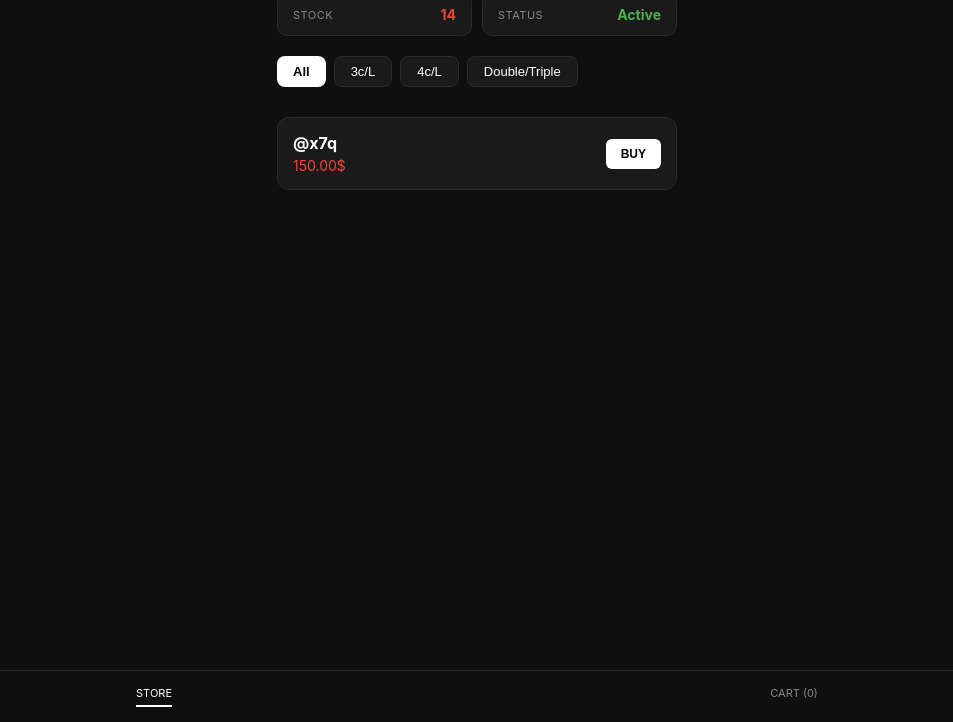
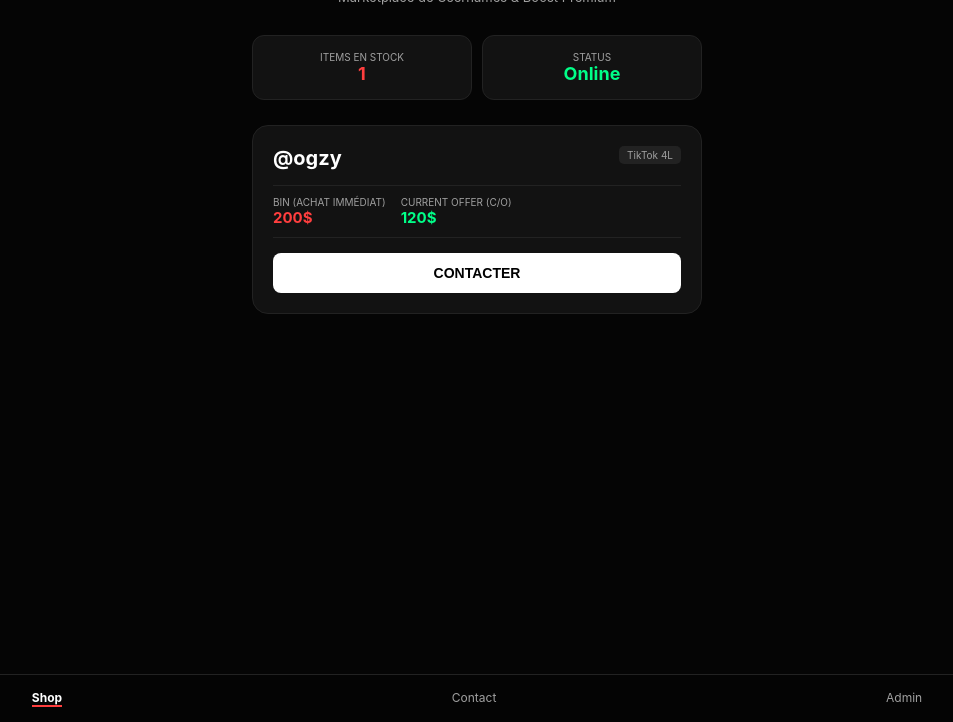
Before and after one commit to d-z-d/site-template, a plain HTML site: page index.html in a window 1280 px wide. Shown: the part 78-800 px from the top of the page, without its empty margins (163-1116 px from the left). Drawn offline with Linux system fonts and the light colour scheme.

Commit message:
Update index.html

```diff
--- a/index.html
+++ b/index.html
@@ -3,106 +3,254 @@
 <head>
     <meta charset="UTF-8">
     <meta name="viewport" content="width=device-width, initial-scale=1.0">
-    <title>OG Market WebApp</title>
+    <title>OGzy V2 - Premium Market</title>
     <style>
         :root {
-            --bg: #0f0f0f;
-            --card: #1a1a1a;
-            --accent: #ff3e3e; /* Couleur MW de ton image */
+            --bg: #050505;
+            --card: #121212;
+            --accent: #ff3e3e;
             --text: #ffffff;
-            --dim: #888888;
-            --border: #2b2b2b;
+            --dim: #a0a0a0;
+            --border: #222;
+            --success: #00ff88;
         }
 
         body {
             background: var(--bg);
             color: var(--text);
-            font-family: 'Inter', -apple-system, sans-serif;
-            margin: 0; padding: 20px;
-            display: flex; flex-direction: column; align-items: center;
+            font-family: -apple-system, system-ui, sans-serif;
+            margin: 0; padding: 0;
+            padding-bottom: 80px;
         }
 
-        /* Header style image */
-        .market-title { font-size: 22px; font-weight: 800; margin-bottom: 25px; }
-        .market-title span { color: var(--accent); }
+        /* --- UI COMPONENTS --- */
+        .container { max-width: 450px; margin: 0 auto; padding: 20px; }
 
-        /* Stats Boxes */
-        .stats-row { display: flex; gap: 10px; width: 100%; max-width: 400px; margin-bottom: 20px; }
-        .stat-box {
-            background: var(--card); flex: 1; padding: 12px 15px;
-            border-radius: 10px; border: 1px solid var(--border);
-            display: flex; justify-content: space-between; align-items: center;
+        .header { text-align: center; margin-bottom: 30px; }
+        .header h1 { font-size: 35px; font-weight: 900; margin: 0; letter-spacing: -1.5px; }
+        .header h1 span { color: var(--accent); }
+        .header p { color: var(--dim); font-size: 13px; margin-top: 5px; }
+
+        .stats-grid { display: grid; grid-template-columns: 1fr 1fr; gap: 10px; margin-bottom: 25px; }
+        .stat-card {
+            background: var(--card); border: 1px solid var(--border);
+            padding: 15px; border-radius: 12px; text-align: center;
         }
-        .label { color: var(--dim); font-size: 11px; text-transform: uppercase; letter-spacing: 0.5px; }
-        .val { font-weight: bold; font-size: 14px; }
-        .val.active { color: #4CAF50; }
+        .stat-card small { color: var(--dim); font-size: 10px; text-transform: uppercase; display: block; }
+        .stat-card b { font-size: 18px; color: var(--accent); }
 
-        /* Filtres horizontaux */
-        .filters {
-            display: flex; gap: 8px; width: 100%; max-width: 400px;
-            overflow-x: auto; padding-bottom: 10px; scrollbar-width: none;
+        /* --- ITEMS & BIDDING --- */
+        .item {
+            background: var(--card); border: 1px solid var(--border);
+            border-radius: 16px; padding: 20px; margin-bottom: 15px;
+            transition: transform 0.2s;
         }
-        .filter-btn {
-            background: var(--card); border: 1px solid var(--border);
-            color: var(--text); padding: 7px 16px; border-radius: 8px;
-            font-size: 13px; cursor: pointer; white-space: nowrap;
-        }
-        .filter-btn.active { background: #fff; color: #000; font-weight: bold; border: none; }
+        .item-header { display: flex; justify-content: space-between; align-items: flex-start; }
+        .item-name { font-size: 20px; font-weight: bold; }
+        .item-type { font-size: 10px; background: var(--border); padding: 3px 8px; border-radius: 5px; color: var(--dim); }
 
-        /* Liste des Usernames */
-        .items-grid { width: 100%; max-width: 400px; margin-top: 20px; }
-        .item-card {
-            background: var(--card); border: 1px solid var(--border);
-            padding: 15px; border-radius: 12px; margin-bottom: 10px;
-            display: flex; justify-content: space-between; align-items: center;
-        }
-        .user-info { display: flex; flex-direction: column; }
-        .user-name { font-weight: bold; font-size: 16px; }
-        .user-price { color: var(--accent); font-size: 14px; margin-top: 4px; }
+        .bid-info { display: flex; gap: 15px; margin: 15px 0; padding: 10px 0; border-top: 1px solid #222; border-bottom: 1px solid #222; }
+        .bid-box { display: flex; flex-direction: column; }
+        .bid-label { font-size: 10px; color: var(--dim); text-transform: uppercase; }
+        .bid-val { font-weight: bold; font-size: 15px; }
+        .bid-val.co { color: var(--success); }
+
         .buy-btn {
-            background: #fff; color: #000; border: none;
-            padding: 8px 15px; border-radius: 6px; font-weight: bold; font-size: 12px;
+            width: 100%; background: #fff; color: #000; border: none;
+            padding: 12px; border-radius: 8px; font-weight: 800;
+            cursor: pointer; font-size: 14px;
         }
 
-        /* Nav Footer */
-        .footer {
-            position: fixed; bottom: 0; left: 0; width: 100%;
-            background: var(--bg); border-top: 1px solid var(--border);
+        /* --- ADMIN PANEL --- */
+        #admin-auth, #admin-panel {
+            position: fixed; top: 0; left: 0; width: 100%; height: 100%;
+            background: var(--bg); z-index: 1000; display: none; padding: 20px; box-sizing: border-box;
+            overflow-y: auto;
+        }
+        .input-group { margin-bottom: 15px; }
+        label { display: block; font-size: 12px; color: var(--dim); margin-bottom: 5px; }
+        input, select, textarea {
+            width: 100%; background: #1a1a1a; border: 1px solid var(--border);
+            color: #fff; padding: 12px; border-radius: 8px; box-sizing: border-box;
+        }
+        .btn-admin { background: var(--accent); color: #fff; border: none; width: 100%; padding: 12px; border-radius: 8px; margin-top: 10px; font-weight: bold; }
+
+        /* --- FOOTER NAV --- */
+        .nav {
+            position: fixed; bottom: 0; width: 100%; background: rgba(5,5,5,0.9);
+            backdrop-filter: blur(10px); border-top: 1px solid var(--border);
             display: flex; justify-content: space-around; padding: 15px 0;
-            font-size: 11px; color: var(--dim); text-transform: uppercase;
         }
+        .nav-item { color: var(--dim); font-size: 12px; text-decoration: none; cursor: pointer; }
+        .nav-item.active { color: #fff; font-weight: bold; border-bottom: 2px solid var(--accent); }
+
+        .hidden { display: none !important; }
     </style>
 </head>
 <body>
 
-    <div class="market-title"><span>#OG</span> Market</div>
-
-    <div class="stats-row">
-        <div class="stat-box"><span class="label">Stock</span><span class="val" style="color:var(--accent)">14</span></div>
-        <div class="stat-box"><span class="label">Status</span><span class="val active">Active</span></div>
+<div class="container" id="main-view">
+    <div class="header">
+        <h1>OG<span>zy</span></h1>
+        <p>Marketplace de Usernames & Boost Premium</p>
     </div>
 
-    <div class="filters">
-        <button class="filter-btn active">All</button>
-        <button class="filter-btn">3c/L</button>
-        <button class="filter-btn">4c/L</button>
-        <button class="filter-btn">Double/Triple</button>
+    <div class="stats-grid">
+        <div class="stat-card"><small>Items en Stock</small><b id="count-stock">0</b></div>
+        <div class="stat-card"><small>Status</small><b style="color:var(--success)">Online</b></div>
     </div>
 
-    <div class="items-grid">
-        <div class="item-card">
-            <div class="user-info">
-                <span class="user-name">@x7q</span>
-                <span class="user-price">150.00$</span>
-            </div>
-            <button class="buy-btn">BUY</button>
+    <div id="items-container">
         </div>
+</div>
+
+<div class="nav">
+    <div class="nav-item active" onclick="showView('main')">Shop</div>
+    <div class="nav-item" onclick="showContact()">Contact</div>
+    <div class="nav-item" onclick="showAdminAuth()">Admin</div>
+</div>
+
+<div id="admin-auth">
+    <h2>Connexion Admin</h2>
+    <div class="input-group">
+        <label>User</label>
+        <input type="text" id="adm-user">
     </div>
+    <div class="input-group">
+        <label>Password</label>
+        <input type="password" id="adm-pass">
+    </div>
+    <button class="btn-admin" onclick="login()">Login</button>
+    <button onclick="hideAdmin()" style="background:none; border:none; color:var(--dim); width:100%; margin-top:15px;">Retour</button>
+</div>
 
-    <div class="footer">
-        <span style="color: #fff; border-bottom: 2px solid #fff; padding-bottom: 5px;">Store</span>
-        <span>Cart (0)</span>
-    </div>
+<div id="admin-panel">
+    <h2>Panel OGzy</h2>
+    <button class="btn-admin" style="background:#444;" onclick="hideAdmin()">Fermer Panel</button>
+    <hr style="border:1px solid var(--border); margin: 20px 0;">
+
+    <h3>Ajouter un Item</h3>
+    <input type="text" id="p-name" placeholder="Nom (ex: @z7q)">
+    <input type="text" id="p-type" placeholder="Type (ex: TikTok / 3L)">
+    <input type="text" id="p-bin" placeholder="Prix BIN (ex: 150$)">
+    <input type="text" id="p-co" placeholder="Current Offer (C/O)">
+    <button class="btn-admin" onclick="addItem()">Ajouter au Stock</button>
+
+    <div id="admin-list" style="margin-top:30px;">
+        </div>
+</div>
+
+<script>
+    // --- DATABASE LOCALE ---
+    let items = JSON.parse(localStorage.getItem('ogzy_items')) || [
+        { name: "@ogzy", type: "TikTok 4L", bin: "200$", co: "120$" }
+    ];
+
+    function save() {
+        localStorage.setItem('ogzy_items', JSON.stringify(items));
+        render();
+    }
+
+    // --- NAVIGATION ---
+    function showView(view) {
+        document.getElementById('admin-auth').style.display = 'none';
+        document.getElementById('admin-panel').style.display = 'none';
+    }
+
+    function showAdminAuth() {
+        document.getElementById('admin-auth').style.display = 'block';
+    }
+
+    function hideAdmin() {
+        document.getElementById('admin-auth').style.display = 'none';
+        document.getElementById('admin-panel').style.display = 'none';
+    }
+
+    function showContact() {
+        window.open('https://t.me/TON_PSEUDO', '_blank'); // Remplace par ton pseudo
+    }
+
+    // --- AUTH ---
+    function login() {
+        const u = document.getElementById('adm-user').value;
+        const p = document.getElementById('adm-pass').value;
+        if(u === "zg" && p === "zg") {
+            document.getElementById('admin-auth').style.display = 'none';
+            document.getElementById('admin-panel').style.display = 'block';
+            renderAdmin();
+        } else {
+            alert("Identifiants incorrects");
+        }
+    }
+
+    // --- CRUD ---
+    function addItem() {
+        const name = document.getElementById('p-name').value;
+        const type = document.getElementById('p-type').value;
+        const bin = document.getElementById('p-bin').value;
+        const co = document.getElementById('p-co').value;
+
+        if(name && bin) {
+            items.push({ name, type, bin, co });
+            save();
+            renderAdmin();
+            // Clear inputs
+            document.getElementById('p-name').value = '';
+            alert("Item ajouté !");
+        }
+    }
+
+    function deleteItem(index) {
+        items.splice(index, 1);
+        save();
+        renderAdmin();
+    }
+
+    // --- RENDERING ---
+    function render() {
+        const container = document.getElementById('items-container');
+        document.getElementById('count-stock').innerText = items.length;
+        container.innerHTML = '';
+
+        items.forEach((item, index) => {
+            container.innerHTML += `
+                <div class="item">
+                    <div class="item-header">
+                        <span class="item-name">${item.name}</span>
+                        <span class="item-type">${item.type}</span>
+                    </div>
+                    <div class="bid-info">
+                        <div class="bid-box">
+                            <span class="bid-label">BIN (Achat Immédiat)</span>
+                            <span class="bid-val" style="color:var(--accent)">${item.bin}</span>
+                        </div>
+                        <div class="bid-box">
+                            <span class="bid-label">Current Offer (C/O)</span>
+                            <span class="bid-val co">${item.co || 'N/A'}</span>
+                        </div>
+                    </div>
+                    <button class="buy-btn" onclick="window.open('https://t.me/TON_PSEUDO?text=Interessé par ${item.name}')">CONTACTER</button>
+                </div>
+            `;
+        });
+    }
+
+    function renderAdmin() {
+        const list = document.getElementById('admin-list');
+        list.innerHTML = '<h3>Gestion du Stock</h3>';
+        items.forEach((item, index) => {
+            list.innerHTML += `
+                <div style="background:#222; padding:10px; margin-bottom:5px; border-radius:8px; display:flex; justify-content:space-between; align-items:center;">
+                    <span>${item.name} (${item.bin})</span>
+                    <button onclick="deleteItem(${index})" style="background:red; border:none; color:white; padding:5px; border-radius:5px;">Suppr</button>
+                </div>
+            `;
+        });
+    }
+
+    // Initial load
+    render();
+</script>
 
 </body>
 </html>
```
